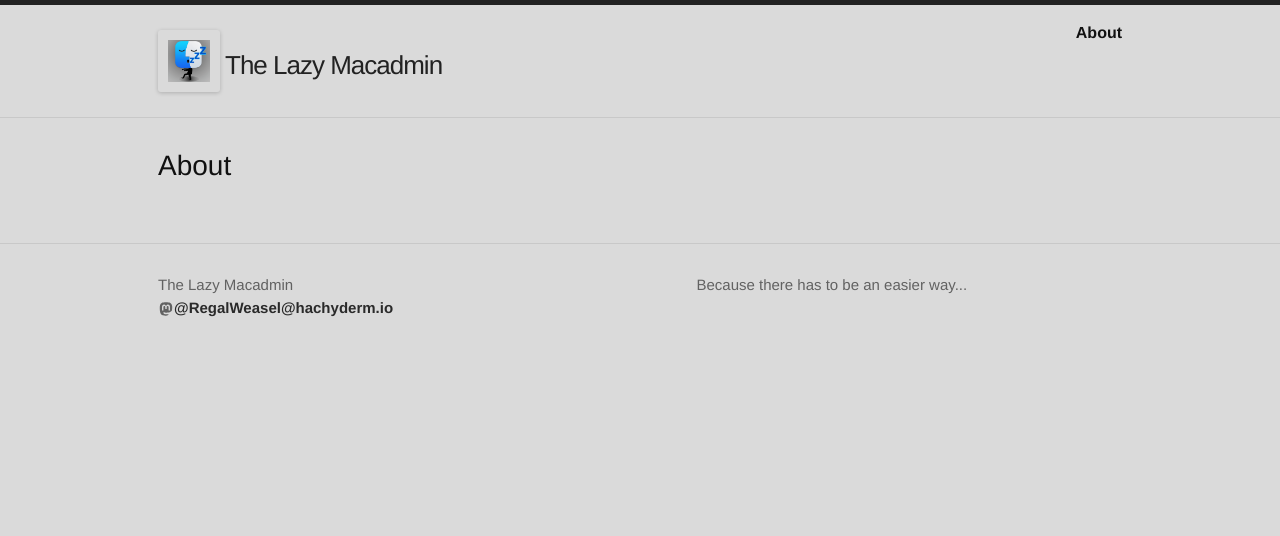
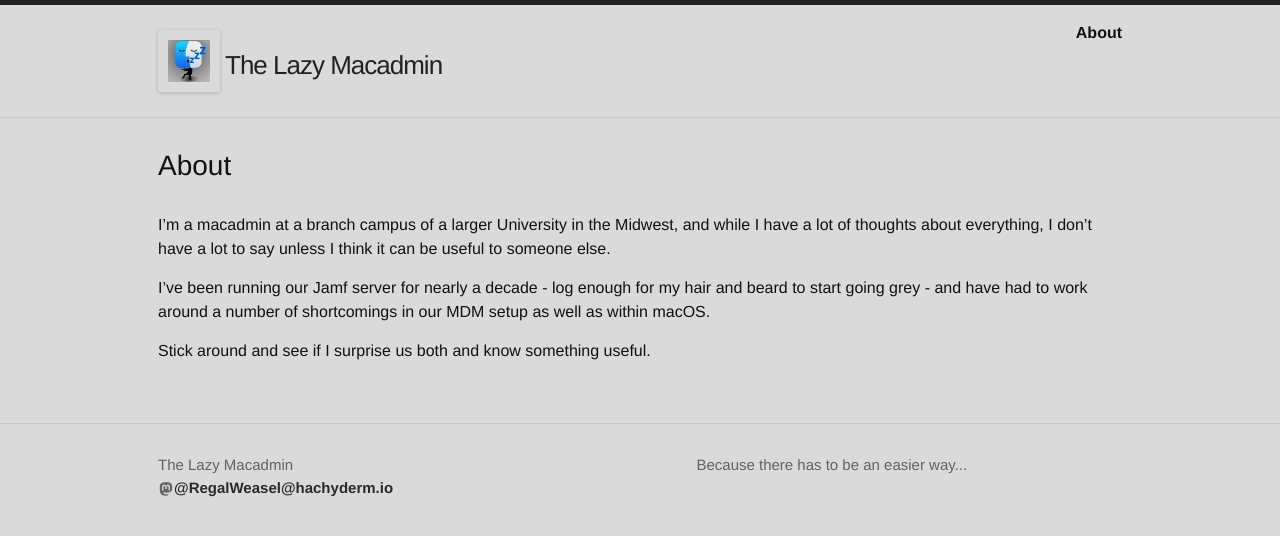
Before and after one commit to lazymacadmin/lazymacadmin.github.io, a Jekyll site: the page built from about.md, in a window 1280 px wide. Shown: the top 536 px of the page. Built offline with Jekyll 4.4.1, drawn with Linux system fonts in a browser that asks for light colours.

Commit message:
Update about.md

```diff
--- a/about.md
+++ b/about.md
@@ -2,3 +2,8 @@
 layout: page
 title: About
 ---
+I'm a macadmin at a branch campus of a larger University in the Midwest, and while I have a lot of thoughts about everything, I don't have a lot to say unless I think it can be useful to someone else.
+
+I've been running our Jamf server for nearly a decade - log enough for my hair and beard to start going grey - and have had to work around a number of shortcomings in our MDM setup as well as within macOS.
+
+Stick around and see if I surprise us both and know something useful.
```
